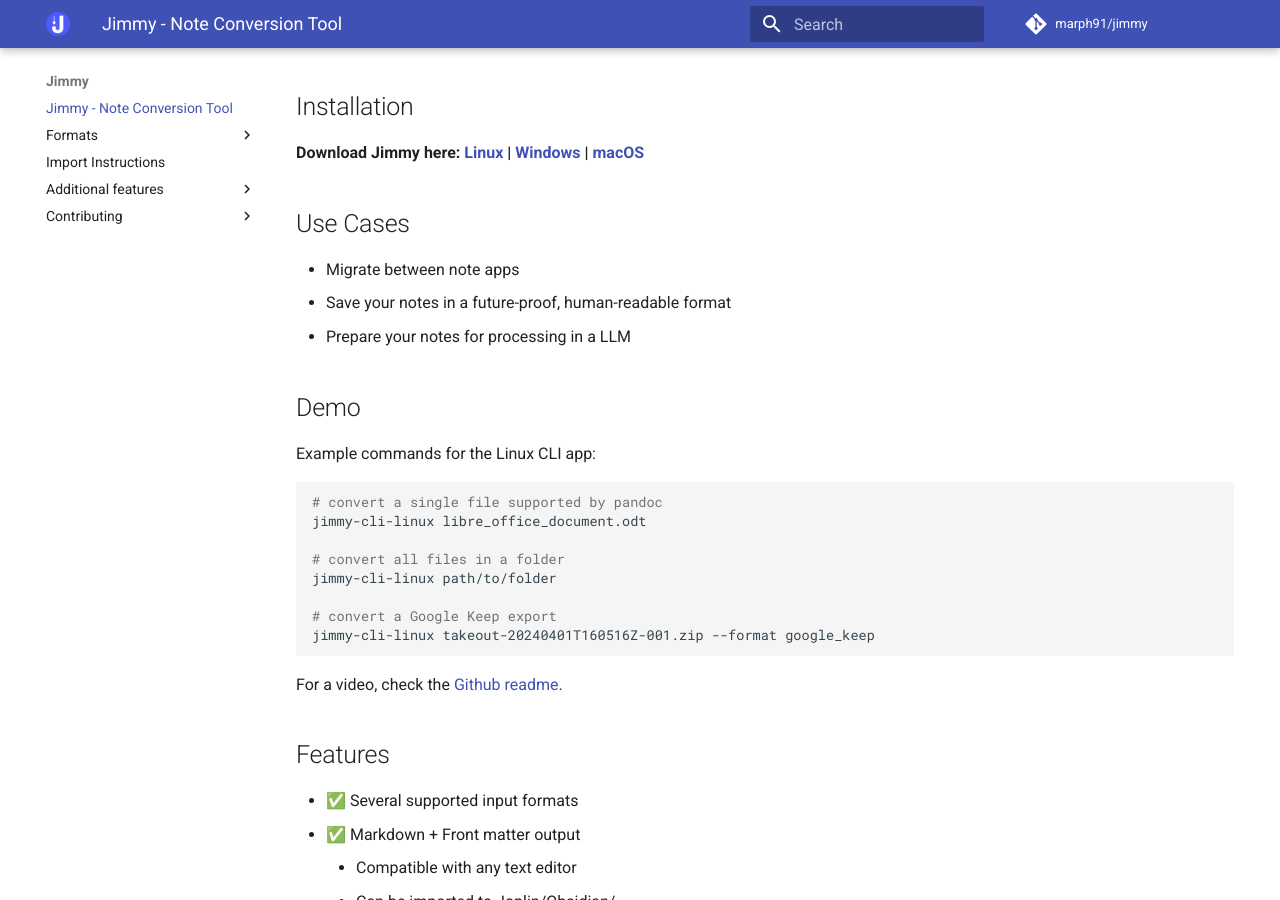
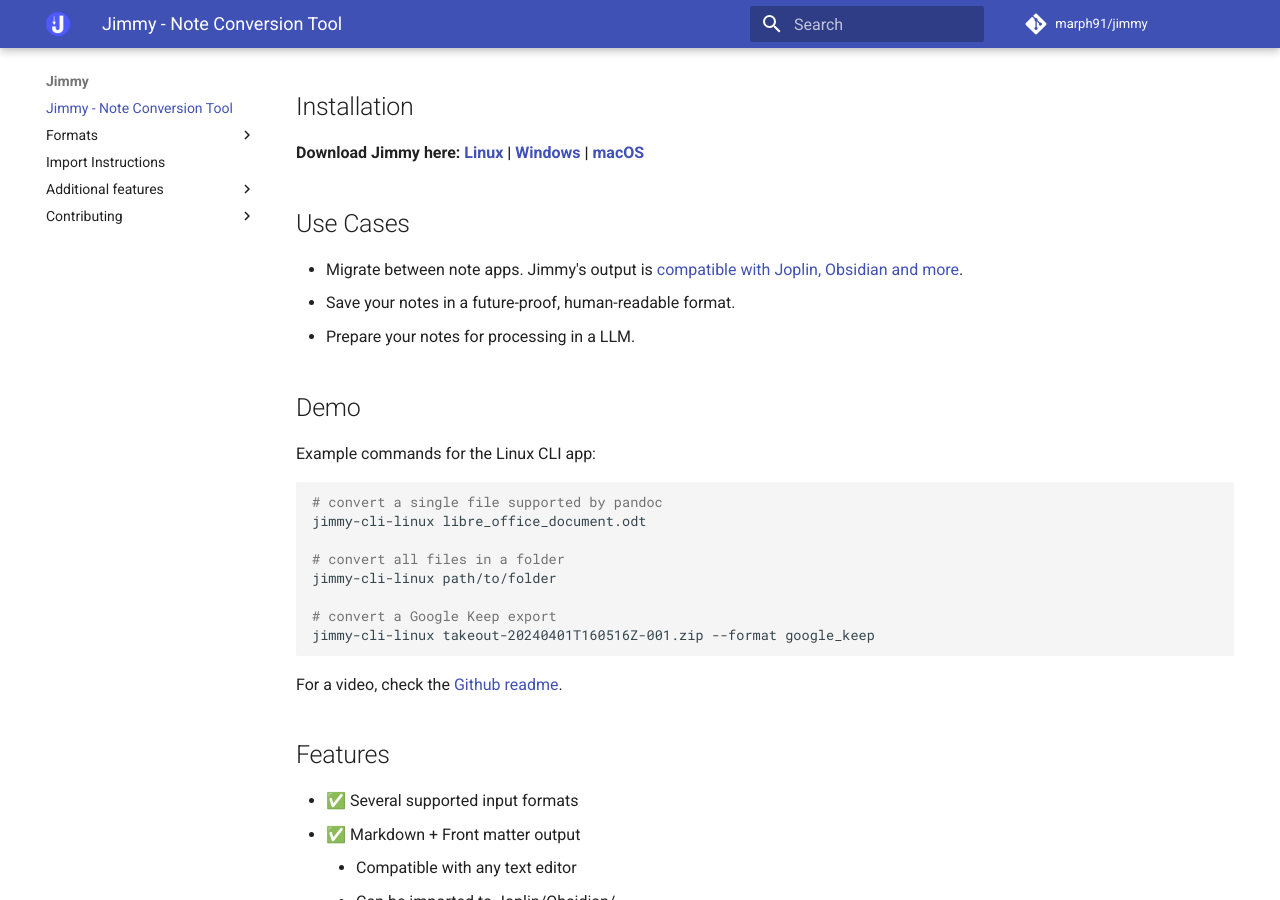
Before and after one commit to marph91/jimmy, an MkDocs documentation site: the page built from docs/index.md, in a window 1280 px wide and 900 px high, scrolled down 414 px. Built offline with MkDocs 1.6.1 and Material for MkDocs 9.7.7, drawn with Linux system fonts in a browser that asks for light colours; comment, search, counter and statistics services are not loaded.

Commit message:
docs: add remark about compatibility with joplin and obsidian

```diff
--- a/docs/index.md
+++ b/docs/index.md
@@ -14,9 +14,9 @@
 
 ## Use Cases
 
-- Migrate between note apps
-- Save your notes in a future-proof, human-readable format
-- Prepare your notes for processing in a LLM
+- Migrate between note apps. Jimmy's output is [compatible with Joplin, Obsidian and more](https://marph91.github.io/jimmy/import_instructions/).
+- Save your notes in a future-proof, human-readable format.
+- Prepare your notes for processing in a LLM.
 
 ## Demo
 
```
Also changed, not shown: readme.md (+3 -3 lines).
